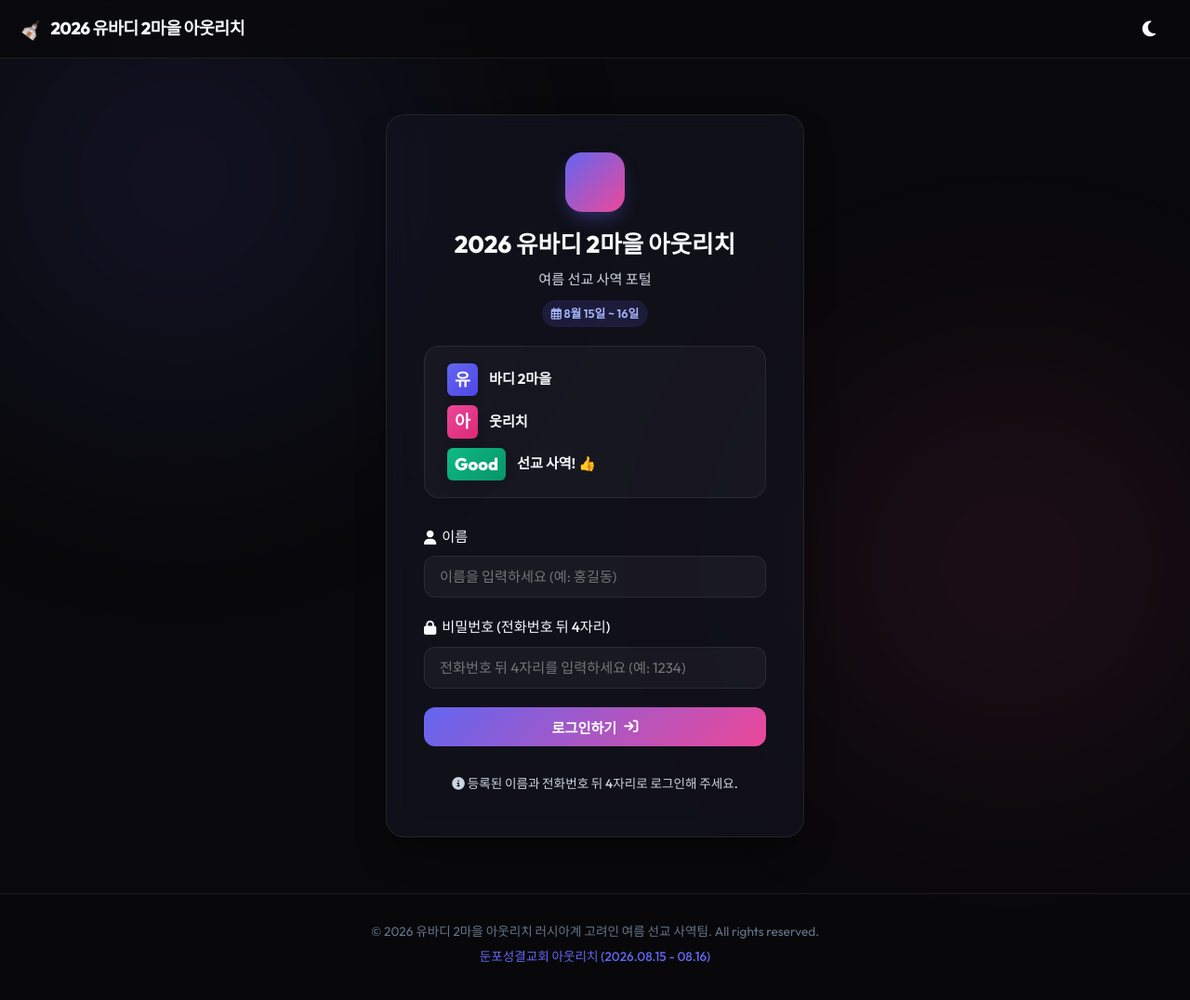
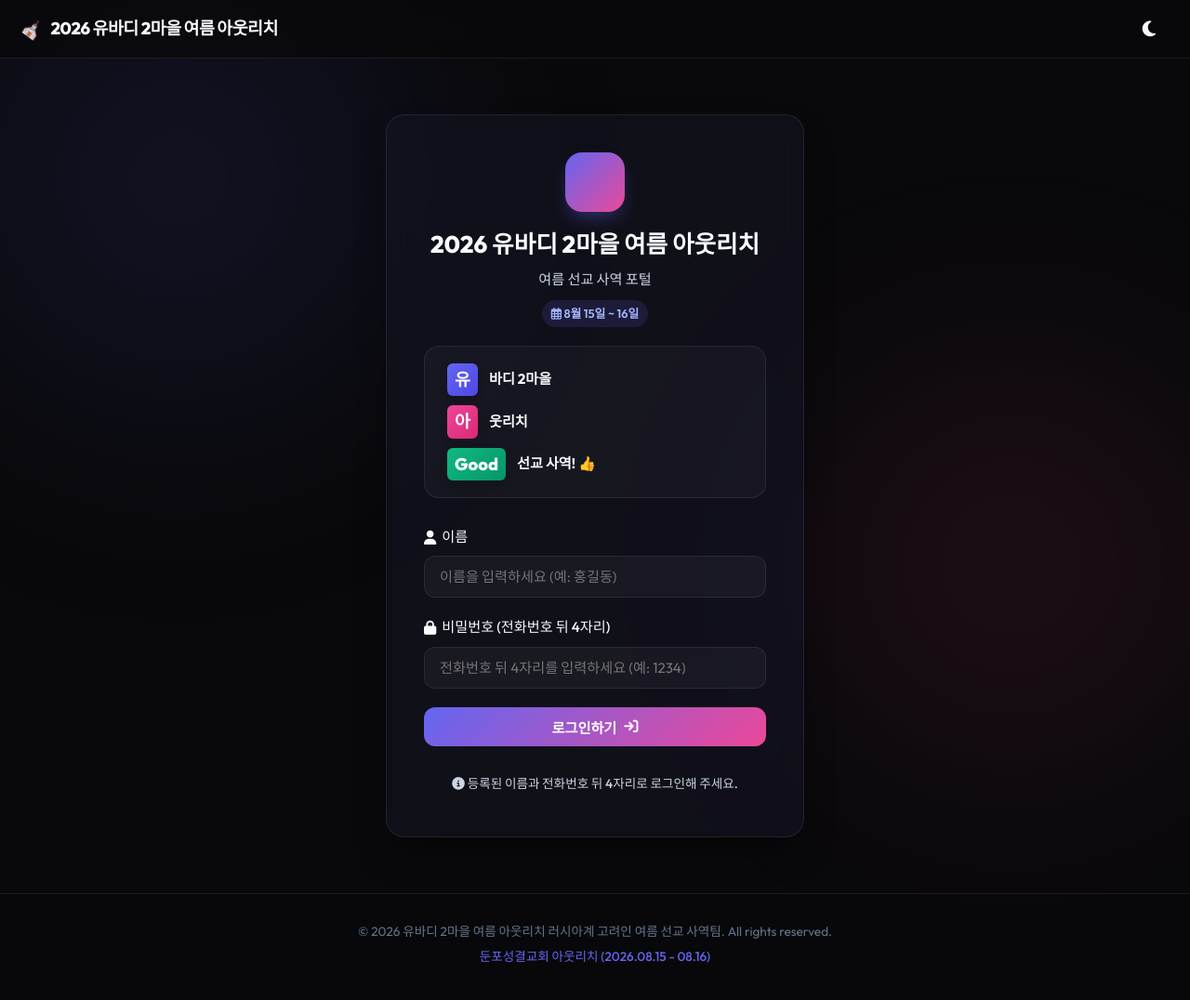
Before and after one commit to crossbow02/2026-summer-ubd, a Flask app: page /login in a window 1280 px wide. Shown: the whole page at 93% size. Run offline with Flask 3, Linux system fonts and the light colour scheme.

Commit message:
Rename branding to 2026 유바디 2마을 여름 아웃리치 and restrict team selection/filtering to admin role

```diff
--- a/templates/base.html
+++ b/templates/base.html
@@ -3,7 +3,7 @@
 <head>
     <meta charset="UTF-8">
     <meta name="viewport" content="width=device-width, initial-scale=1.0">
-    <title>{% block title %}2026 유바디 2마을 아웃리치 소통방{% endblock %}</title>
+    <title>{% block title %}2026 유바디 2마을 여름 아웃리치 소통방{% endblock %}</title>
     <!-- Google Fonts: Outfit & Noto Sans KR -->
     <link rel="preconnect" href="https://fonts.googleapis.com">
     <link rel="preconnect" href="https://fonts.gstatic.com" crossorigin>
@@ -32,7 +32,7 @@
         <!-- Top Row: Logo & Profile Actions -->
         <div class="nav-top-row">
             <a href="{{ url_for('dashboard') }}" class="nav-logo">
-                <span class="emoji-spin">⛪</span> <span>2026 유바디 2마을 아웃리치</span>
+                <span class="emoji-spin">⛪</span> <span>2026 유바디 2마을 여름 아웃리치</span>
             </a>
 
             <div class="nav-right-actions">
@@ -107,7 +107,7 @@
 
     <footer class="footer">
         <div class="footer-container">
-            <p>&copy; 2026 유바디 2마을 아웃리치 러시아계 고려인 여름 선교 사역팀. All rights reserved.</p>
+            <p>&copy; 2026 유바디 2마을 여름 아웃리치 러시아계 고려인 여름 선교 사역팀. All rights reserved.</p>
             <p class="church-info">둔포성결교회 아웃리치 (2026.08.15 - 08.16)</p>
         </div>
     </footer>
--- a/templates/family_edit.html
+++ b/templates/family_edit.html
@@ -1,6 +1,6 @@
 {% extends 'base.html' %}
 
-{% block title %}우리 가족 소개 등록 | 2026 유바디 2마을 아웃리치{% endblock %}
+{% block title %}우리 가족 소개 등록 | 2026 유바디 2마을 여름 아웃리치{% endblock %}
 
 {% block content %}
 <div class="edit-profile-container">
@@ -49,6 +49,7 @@
                            placeholder="예: 주님의 사랑을 나누는 기쁨 넘치는 가정" required>
                 </div>
 
+                {% if session.get('role') == 'admin' %}
                 <div class="form-group">
                     <label for="team"><i class="fa-solid fa-people-group"></i> 사역 참가 팀 선택 (가안)</label>
                     <select id="team" name="team" required class="filter-select" style="width: 100%;">
@@ -58,6 +59,9 @@
                         <option value="예배팀" {% if user.team == '예배팀' %}selected{% endif %}>예배팀 (예배 찬양 및 특송 지원)</option>
                     </select>
                 </div>
+                {% else %}
+                <input type="hidden" name="team" value="{{ user.team or '미지정' }}">
+                {% endif %}
 
                 <div class="form-group">
                     <label for="motivation">💖 이번 사역에 참여하게 된 계기와 기대감은 무엇인가요?</label>
--- a/templates/gallery.html
+++ b/templates/gallery.html
@@ -1,6 +1,6 @@
 {% extends 'base.html' %}
 
-{% block title %}가족 갤러리 | 2026 유바디 2마을 아웃리치{% endblock %}
+{% block title %}가족 갤러리 | 2026 유바디 2마을 여름 아웃리치{% endblock %}
 
 {% block content %}
 <div class="gallery-container">
--- a/templates/intro.html
+++ b/templates/intro.html
@@ -1,6 +1,6 @@
 {% extends 'base.html' %}
 
-{% block title %}사역 소개 | 2026 유바디 2마을 아웃리치{% endblock %}
+{% block title %}사역 소개 | 2026 유바디 2마을 여름 아웃리치{% endblock %}
 
 {% block content %}
 <div class="presentation-container">
--- a/templates/login.html
+++ b/templates/login.html
@@ -1,6 +1,6 @@
 {% extends 'base.html' %}
 
-{% block title %}로그인 | 2026 유바디 2마을 아웃리치{% endblock %}
+{% block title %}로그인 | 2026 유바디 2마을 여름 아웃리치{% endblock %}
 
 {% block content %}
 <div class="login-wrapper">
@@ -9,7 +9,7 @@
             <div class="login-logo">
                 <i class="fa-solid fa-cross-sun"></i>
             </div>
-            <h1>2026 유바디 2마을 아웃리치</h1>
+            <h1>2026 유바디 2마을 여름 아웃리치</h1>
             <p>여름 선교 사역 포털</p>
             <span class="mission-dates"><i class="fa-regular fa-calendar-days"></i> 8월 15일 ~ 16일</span>
 
--- a/templates/shared_schedule.html
+++ b/templates/shared_schedule.html
@@ -1,6 +1,6 @@
 {% extends 'base.html' %}
 
-{% block title %}사역 준비 일정 | 2026 유바디 2마을 아웃리치{% endblock %}
+{% block title %}사역 준비 일정 | 2026 유바디 2마을 여름 아웃리치{% endblock %}
 
 {% block head %}
 <!-- FullCalendar CDN -->
--- a/templates/target_children.html
+++ b/templates/target_children.html
@@ -1,6 +1,6 @@
 {% extends 'base.html' %}
 
-{% block title %}우리가 만날 아이들 | 2026 유바디 2마을 아웃리치{% endblock %}
+{% block title %}우리가 만날 아이들 | 2026 유바디 2마을 여름 아웃리치{% endblock %}
 
 {% block content %}
 <div class="kids-page-container">
--- a/templates/team_boards.html
+++ b/templates/team_boards.html
@@ -1,6 +1,6 @@
 {% extends 'base.html' %}
 
-{% block title %}팀별 소통방 | 2026 유바디 2마을 아웃리치{% endblock %}
+{% block title %}팀별 소통방 | 2026 유바디 2마을 여름 아웃리치{% endblock %}
 
 {% block content %}
 <div class="kids-page-container">
```
Also changed, not shown: templates/families.html (+8 -3 lines).
